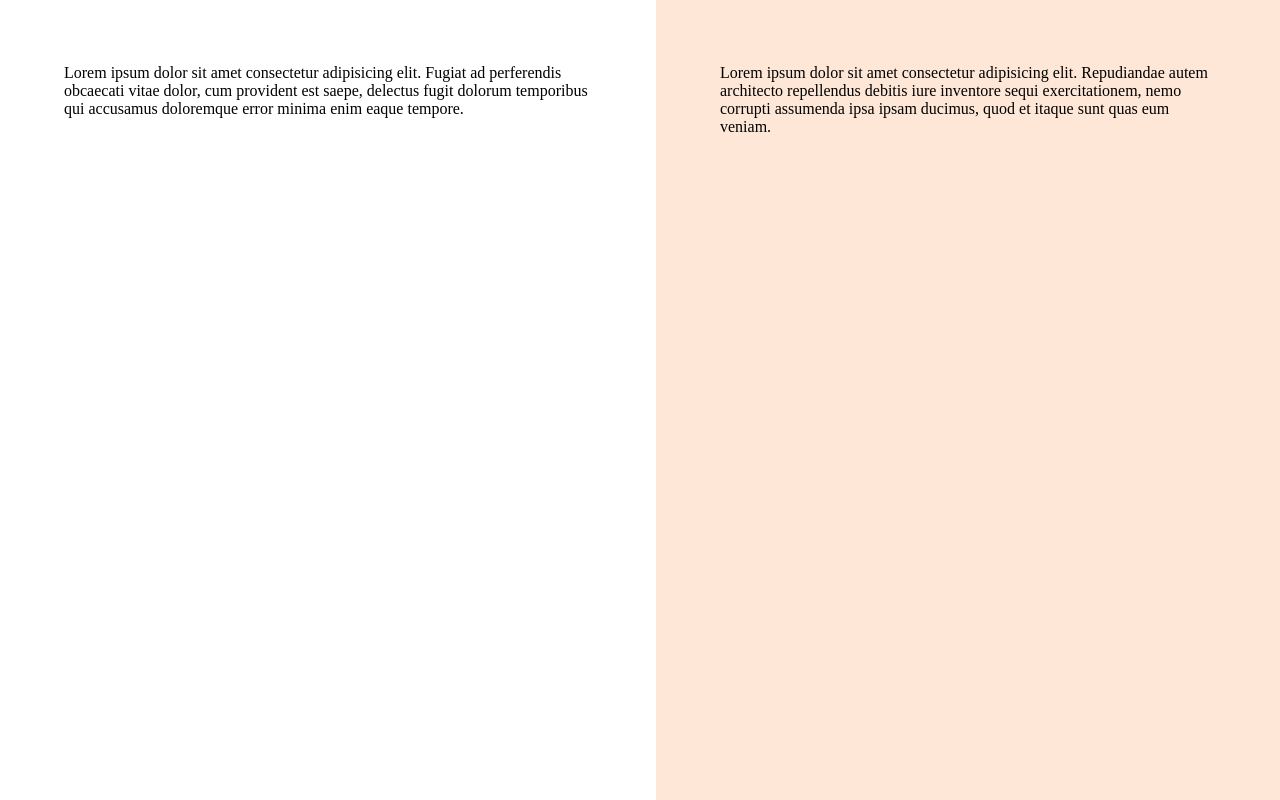
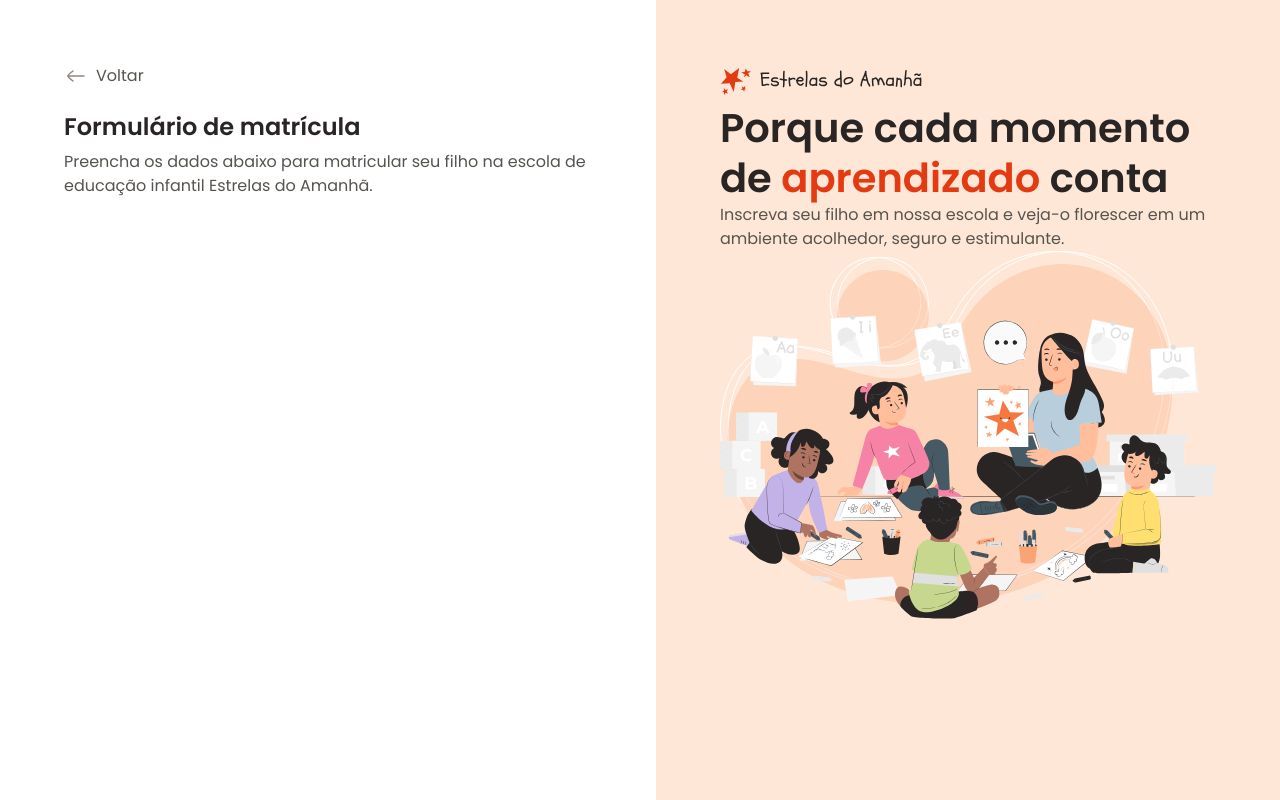
Before and after one commit to AtilaCSilva/registration-form, a plain HTML site: page index.html in a window 1280 px wide. Drawn offline with Linux system fonts and the light colour scheme.

Commit message:
layout aside css

```diff
--- a/index.html
+++ b/index.html
@@ -19,17 +19,38 @@
     <div id="app">
       <main>
         <div class="main-container">
-          Lorem ipsum dolor sit amet consectetur adipisicing elit. Fugiat
-          ad perferendis obcaecati vitae dolor, cum provident est saepe,
-          delectus fugit dolorum temporibus qui accusamus doloremque error
-          minima enim eaque tempore.
+          <div class="back">
+            <img
+              src="./assets/icons/arrow-left-02.svg"
+              alt="ícone de voltar"
+            />
+            <span>Voltar</span>
+          </div>
+          <h1>Formulário de matrícula</h1>
+          <p>
+            Preencha os dados abaixo para matricular seu filho na escola de
+            educação infantil Estrelas do Amanhã.
+          </p>
         </div>
       </main>
       <aside class="aside-container">
-        Lorem ipsum dolor sit amet consectetur adipisicing elit.
-        Repudiandae autem architecto repellendus debitis iure inventore
-        sequi exercitationem, nemo corrupti assumenda ipsa ipsam ducimus,
-        quod et itaque sunt quas eum veniam.
+        <header>
+          <img src="assets/logo.svg" alt="Logo Estrelas do Amanhã" />
+          <h2>
+            Porque cada momento de
+            <span>aprendizado</span>
+            conta
+          </h2>
+          <p>
+            Inscreva seu filho em nossa escola e veja-o florescer em um
+            ambiente acolhedor, seguro e estimulante.
+          </p>
+        </header>
+
+        <img
+          src="./assets/Illustration.svg"
+          alt="Ilustração de uma professora com crianças prestando atenção"
+        />
       </aside>
     </div>
   </body>
--- a/styles/global.css
+++ b/styles/global.css
@@ -6,8 +6,8 @@
 
 :root {
   --font-family: 'Poppins', sans-serif;
-  --text: 400 1rem/1.5 var(var(--font-family))
-  --text-sm: 400 0.875rem/1.4 var(var(--font-family));
+  --text: 400 1rem/1.5 var(--font-family);
+  --text-sm: 400 0.875rem/1.4 var(--font-family);
 
   --text-primary: #292524;
   --text-secondary: #57534E;
@@ -24,4 +24,15 @@
 
 body {
   overflow: hidden;
+  font: var(--text);
+  color: var(--text-secondary);
 }
+
+h1, h2 {
+  color: var(--text-primary);
+}
+
+img {
+  max-width: 100%;
+  height: auto;
+}
--- a/styles/layout.css
+++ b/styles/layout.css
@@ -13,6 +13,18 @@ main {
     max-width: 33rem;
     margin-left: auto;
   }
+
+  & .back {
+    display: flex;
+    align-items: center;
+    gap: 0.5rem;
+    margin-bottom: 1.5rem;
+  }
+
+  & h1 {
+    font: 600 1.5rem/1.25 var(--font-family);
+    margin-bottom: .5rem;
+  }
 }
 
 aside {
@@ -22,6 +34,17 @@ aside {
 
   & .aside-container {
     max-width: 31rem;
-    margin-right: auto;
+
+      & > img {
+        margin-top: 2rem;
+      }
   }
+
+  & h2 {
+    font: 600 2.5rem/1.25 var(--font-family);
+      & span {
+        color: var(--text-highlight);
+        margin-bottom: .5rem;
+      }
+    }
 }
```
